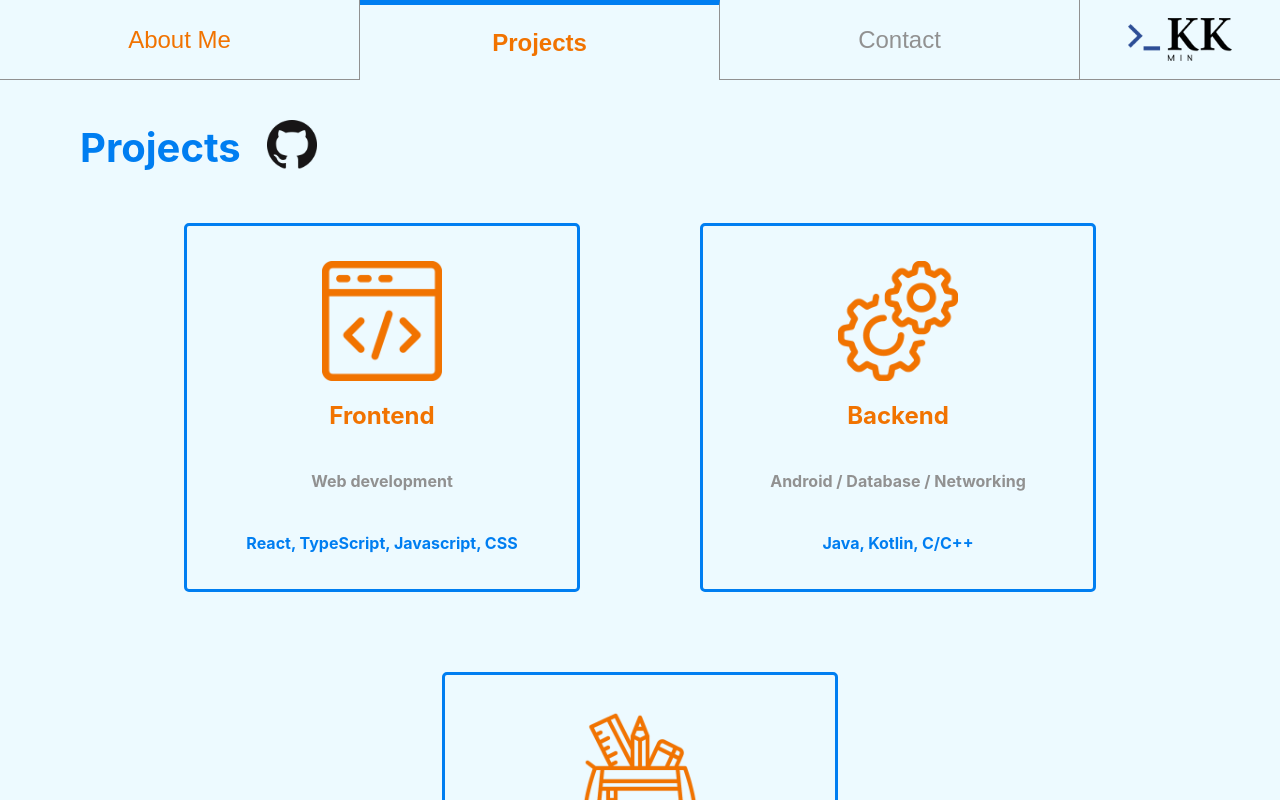
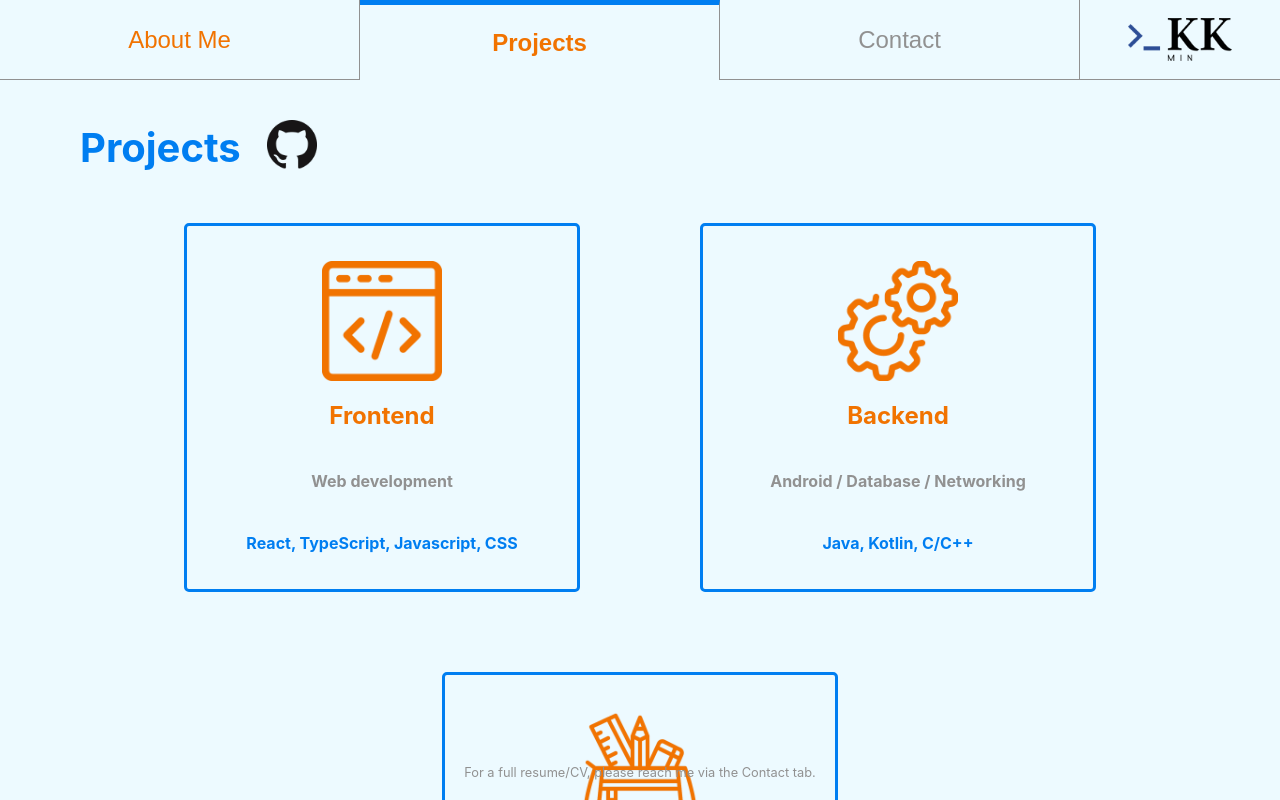
Before and after one commit to kk-min/kk-min.github.io, a React (Create React App) app: page / in a window 1280 px wide. Both pictures are taken after a click on the button "Projects". Shown: the top 800 px of the page. Built offline with nearby package versions, Linux system fonts and the light colour scheme.

Commit message:
Add footer message to Project tab

```diff
--- a/src/components/Projects.tsx
+++ b/src/components/Projects.tsx
@@ -64,6 +64,9 @@ export default function Projects() {
 							setSelection((prev) => 'miscellaneous')
 						}
 					/>
+				</div>
+				<div className='project-footer'>
+					For a full resume/CV, please reach me via the Contact tab.
 				</div>
 			</div>
 		);
--- a/src/css/TabContent.css
+++ b/src/css/TabContent.css
@@ -277,6 +277,14 @@
 	}
 }
 
+.project-footer {
+	position: absolute;
+	bottom: 20px;
+	color: var(--secondary-font-color);
+	font-size: 0.8rem;
+	align-self: center;
+}
+
 .project-title {
 	font-size: 2rem;
 	font-weight: bold;
--- a/src/data/project_data.json
+++ b/src/data/project_data.json
@@ -81,6 +81,31 @@
 				"Assisted GUI Developer in live display of communication status and received data to GUI",
 				"Designed and implemented a 5-attempt Bluetooth reconnection mechanism for consistent and robust connection"
 			]
+		},
+		{
+			"name": "Chat Application Desktop",
+			"subheader": "",
+			"description": "Desktop Application for chat communication between two clients.",
+			"icon": "",
+			"link": "https://github.com/kk-min/chat-application-desktop",
+			"bulletpoints": [
+				"Developed a desktop application in Java and JavaFX",
+				"Implemented GUI using JavaFX and Model-View-Controller (MVC) framework",
+				"Integrated asnyhronous execution of I/O bound operations for concurrent send/receive operations using Java's CompletableFuture library"
+			]
+		},
+		{
+			"name": "Stock Exchange System",
+			"subheader": "",
+			"description": "Model of a stock exchange system with price-time order matching.",
+			"icon": "",
+			"link": "https://github.com/kk-min/stock-exchange-system",
+			"bulletpoints": [
+				"Developed a console application in Java",
+				"Implemented price-time order matching system",
+				"Implemented quote history tracking for different stocks",
+				"Adhered to best-practice design principles such as Single Responsibility Principle and Dependency Inversion Principle"
+			]
 		}
 	],
 	"miscellaneous": [
```
